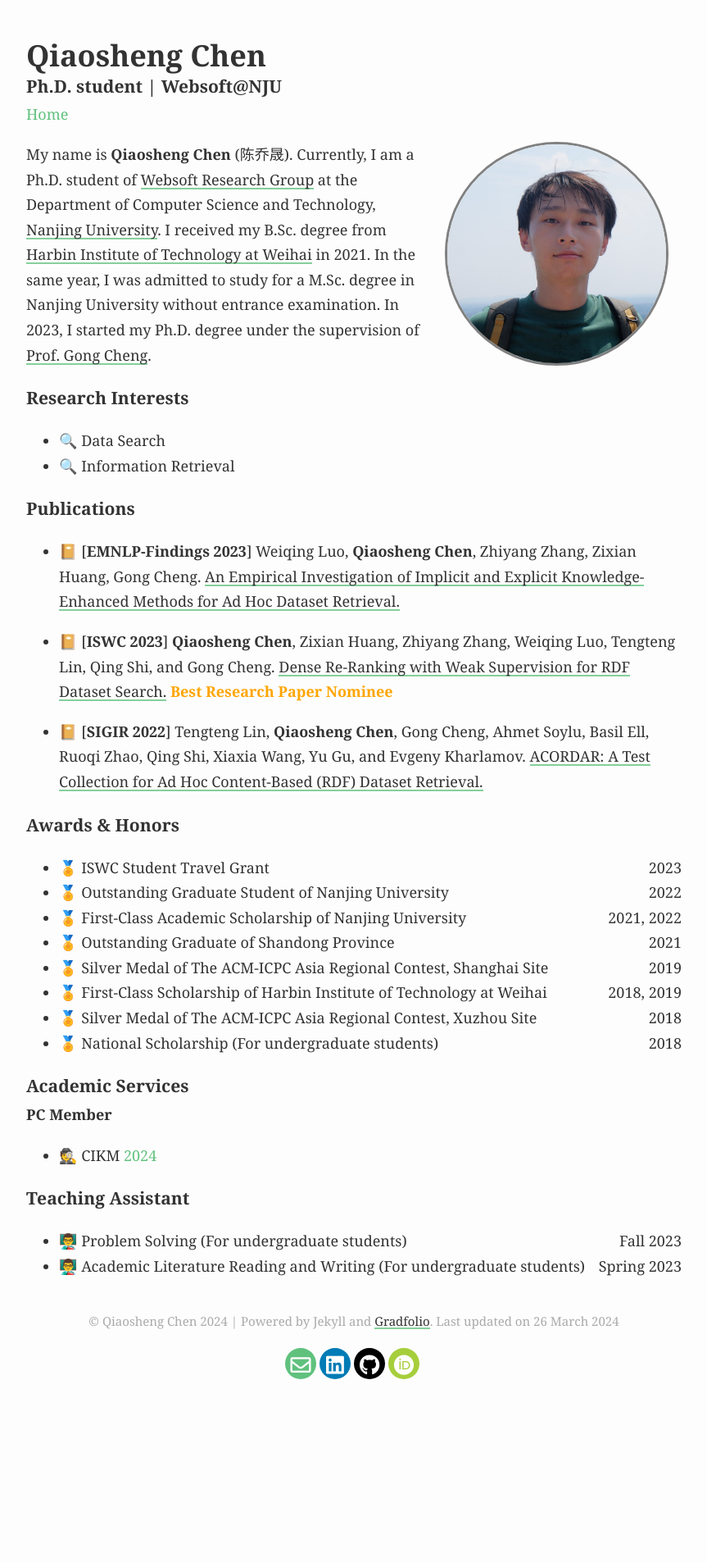
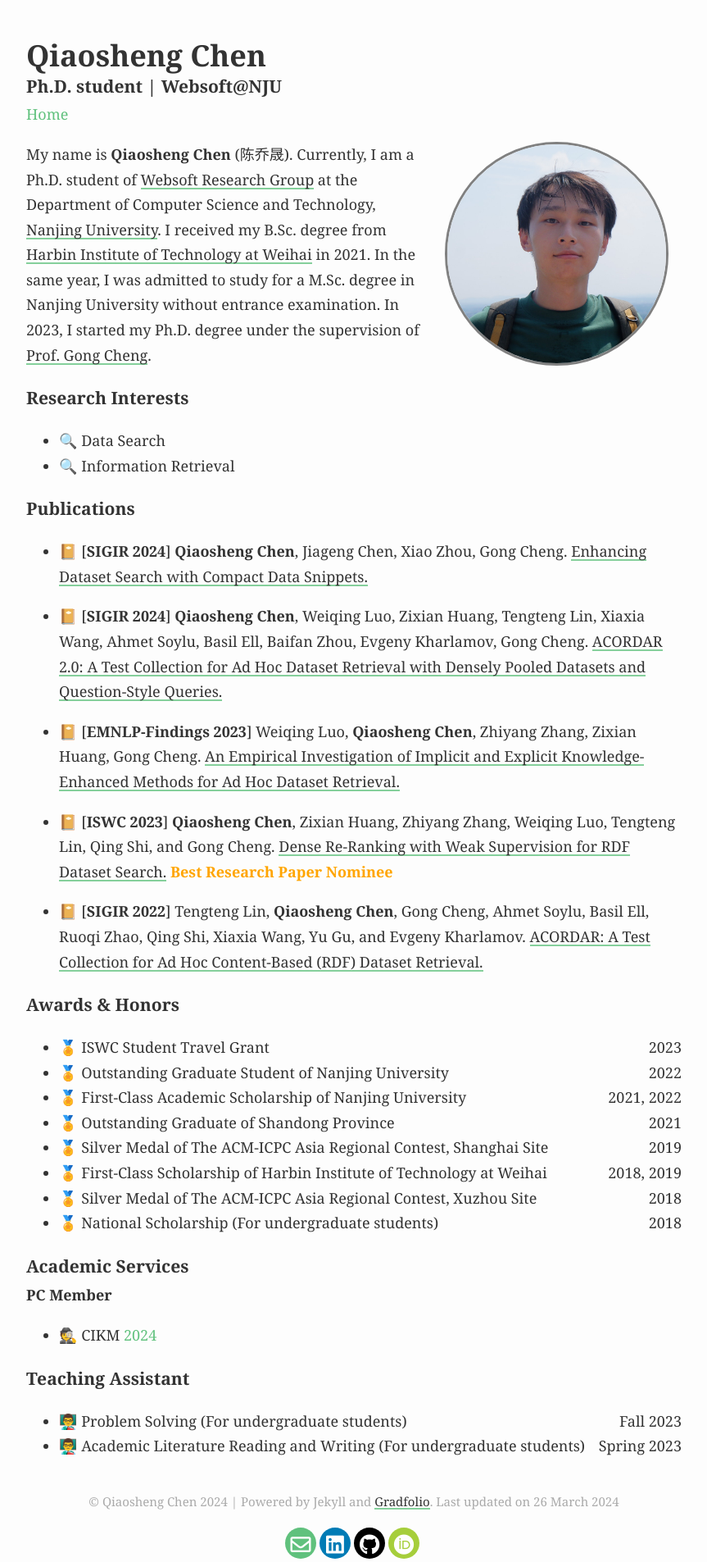
Before and after one commit to cqsss/cqsss.github.io, a Jekyll site: the page built from index.md, in a window 1280 px wide. Shown: the whole page at 82% size, without its empty margins (208-1071 px from the left). Built offline with Jekyll 4.4.1, drawn with Linux system fonts in a browser that asks for light colours; nearby versions of some CDN libraries; before the commit the page ends 1686 px from its top, so only the background shows below that.

Commit message:
Add new publications

```diff
--- a/index.md
+++ b/index.md
@@ -15,6 +15,10 @@ My name is **Qiaosheng Chen** (陈乔晟). Currently, I am a Ph.D. student of [W
 - 🔍 Information Retrieval
 
 ### Publications
+
+- 📔 [**SIGIR 2024**] **Qiaosheng Chen**, Jiageng Chen, Xiao Zhou, Gong Cheng. [Enhancing Dataset Search with Compact Data Snippets.]()
+
+- 📔 [**SIGIR 2024**] **Qiaosheng Chen**, Weiqing Luo, Zixian Huang, Tengteng Lin, Xiaxia Wang, Ahmet Soylu, Basil Ell, Baifan Zhou, Evgeny Kharlamov, Gong Cheng. [ACORDAR 2.0: A Test Collection for Ad Hoc Dataset Retrieval with Densely Pooled Datasets and Question-Style Queries.]()
 
 - 📔 [**EMNLP-Findings 2023**] Weiqing Luo, **Qiaosheng Chen**, Zhiyang Zhang, Zixian Huang, Gong Cheng. [An Empirical Investigation of Implicit and Explicit Knowledge-Enhanced Methods for Ad Hoc Dataset Retrieval.](https://aclanthology.org/2023.findings-emnlp.957/)
 
```
